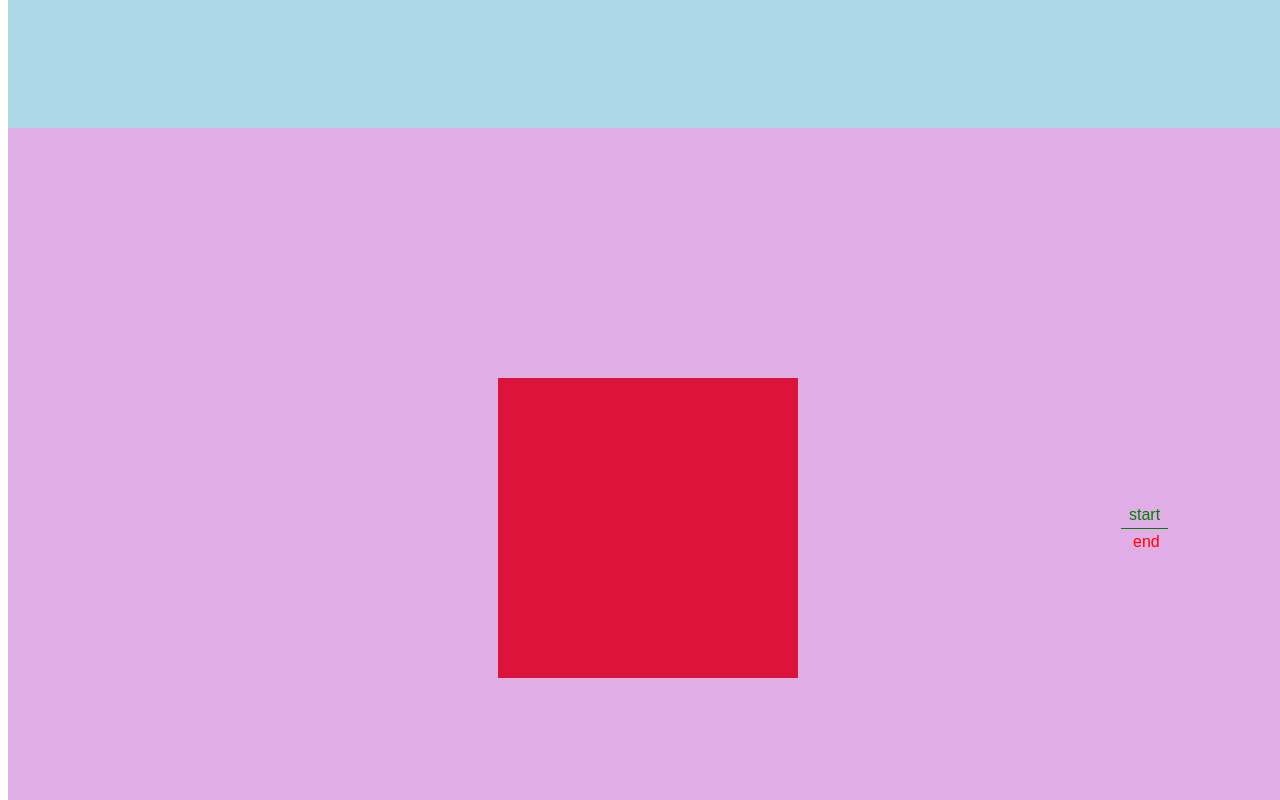
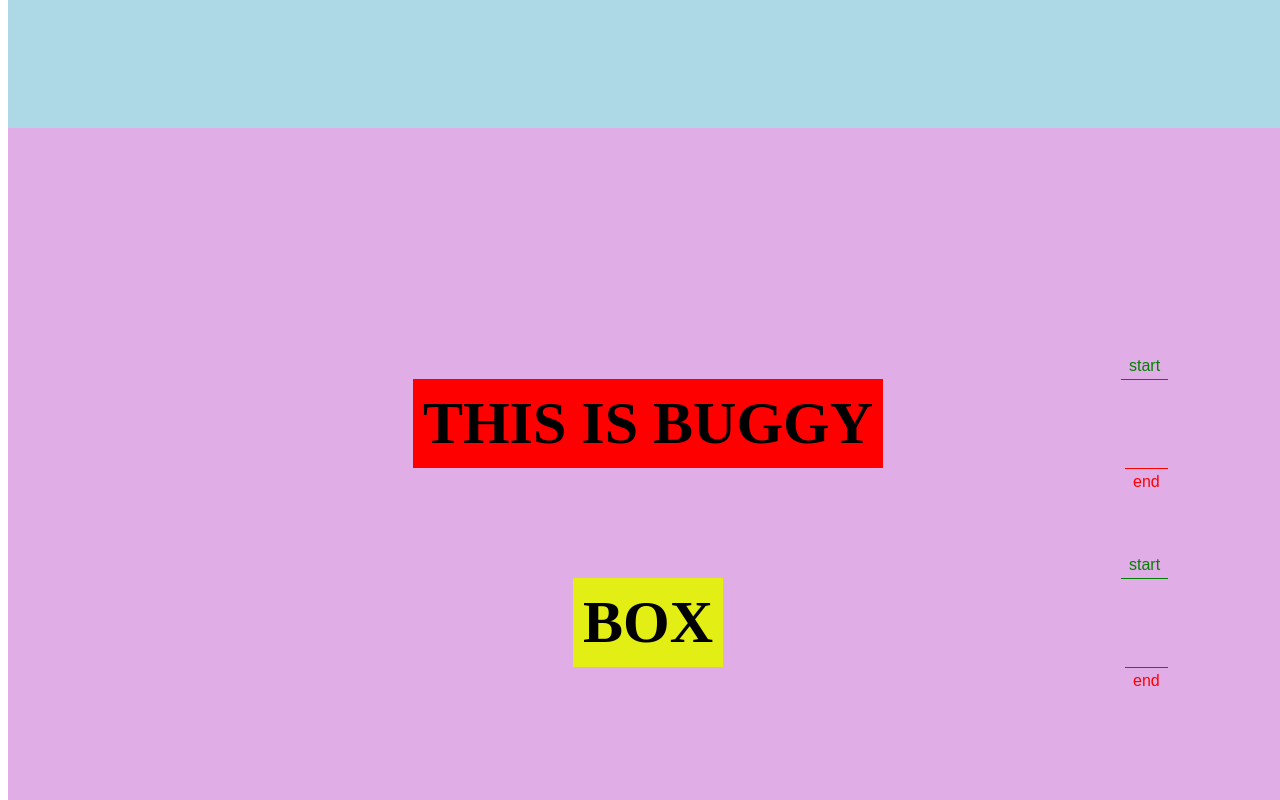
Before and after one commit to mahirsiam2004/The-Ultimate-JS-Playground, a plain HTML site: page GSAP/SCROLL/index.html in a window 1280 px wide. Shown: the part 680-1480 px from the top of the page. Drawn offline with nearby package versions, Linux system fonts and the light colour scheme.

Commit message:
added unfinished scrolleffect

```diff
--- a/GSAP/SCROLL/index.html
+++ b/GSAP/SCROLL/index.html
@@ -16,9 +16,10 @@
         </div>
     </div>
     <div id="page-2">
-        <div id="box">
 
-        </div>
+            <h1>THIS IS BUGGY</h1>
+            <h2>BOX</h2>
+
     </div>
     <div id="page-3">
         <div id="box">
--- a/GSAP/SCROLL/script.js
+++ b/GSAP/SCROLL/script.js
@@ -1,19 +1,56 @@
-gsap.from("#page-1 #box",{
+// gsap.from("#page-1 #box",{
+//     scale:0,
+//     delay:1,
+//     duration:2,
+//     rotate:360
+// })
+// gsap.from("#page-2 #box",{
+//     scale:0,
+//     // delay:1,
+//     duration:2,
+//     rotate:360,
+//     // scrollTrigger:"page-2 #box"
+//     scrollTrigger:{
+//         trigger:"#page-2 #box",
+//         scroller:"body",
+//         markers:true,
+//         start:"top 60%"
+//     }
+// })
+
+gsap.from("#page-2 h1", {
+  opacity: 0,
+  duration: 2,
+  x: 500,
+  scrollTrigger: {
+    trigger: "#page-2 h1",
+    markers: true,
+    start: "top 50%",
+  },
+});
+
+gsap.from("#page-2 h2", {
+  opacity: 0,
+  duration: 2,
+  x: -500,
+  scrollTrigger: {
+    trigger: "#page-2 h2",
+    markers: true,
+    start: "top 50%",
+  },
+});
+gsap.from("#page-1 #box", {
     scale:0,
-    delay:1,
-    duration:2,
-    rotate:360
-})
-gsap.from("#page-2 #box",{
-    scale:0,
-    // delay:1,
-    duration:2,
-    rotate:360,
-    // scrollTrigger:"page-2 #box"
-    scrollTrigger:{
-        trigger:"#page-2 #box",
-        scroller:"body",
-        markers:true,
-        start:"top 60%"
-    }
-})
+  opacity: 0,
+  rotate:720,
+  duration: 1,
+  scrollTrigger: {
+    trigger: "#page-1 #box",
+    scroller:"body",
+    markers: true,
+    start: "top 60%",
+    // end:"top 10%",
+    scrub:2,
+    pin:true
+  },
+});
--- a/GSAP/SCROLL/style.css
+++ b/GSAP/SCROLL/style.css
@@ -25,6 +25,8 @@ body {
   display: flex;
   justify-content: center;
   align-items: center;
+  flex-direction: column;
+  gap: 20px;
 }
 
 #page-3 {
@@ -41,3 +43,16 @@ body {
   height: 300px;
   width: 300px;
 }
+
+h1{
+  font-size: 60px;
+  position: relative;
+  background-color: red;
+  padding: 10px;
+}
+h2{
+  font-size: 60px;
+  position: relative;
+   padding: 10px;
+  background-color: rgb(227, 238, 21);
+}
```
